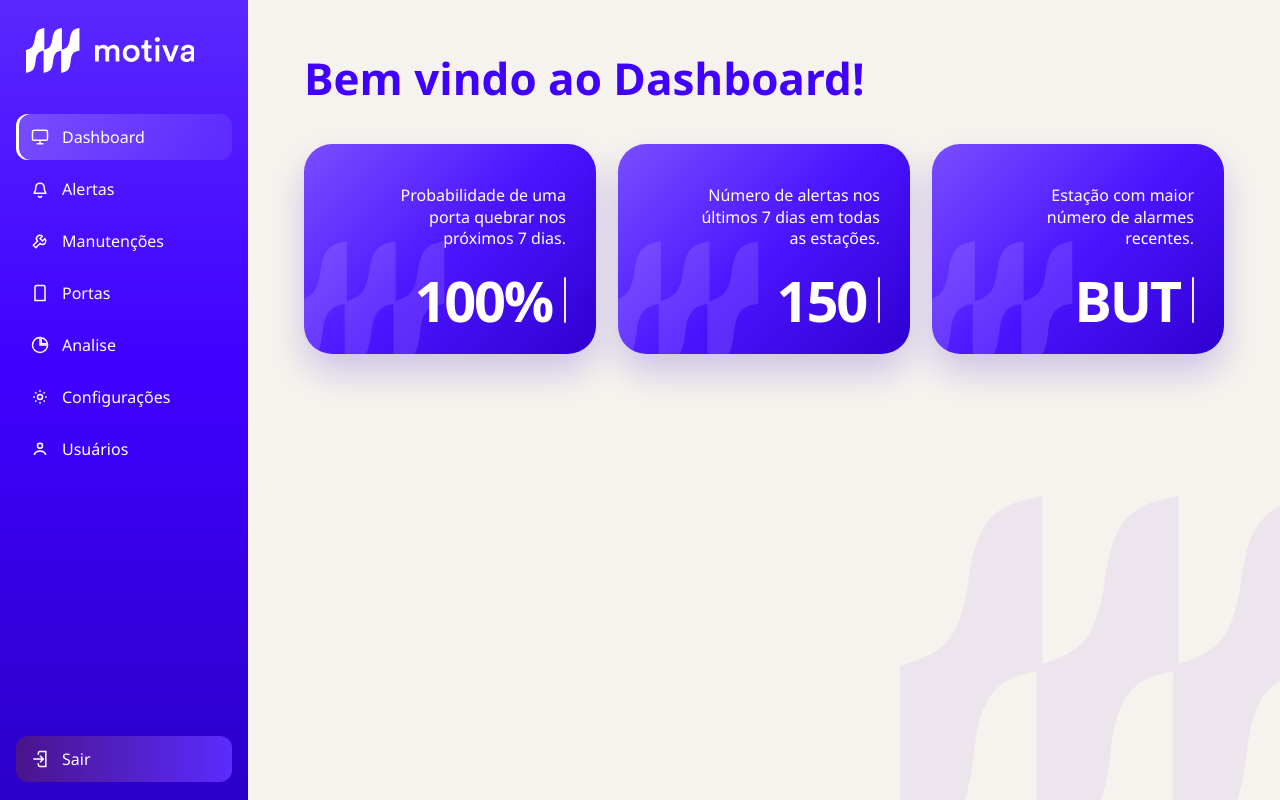
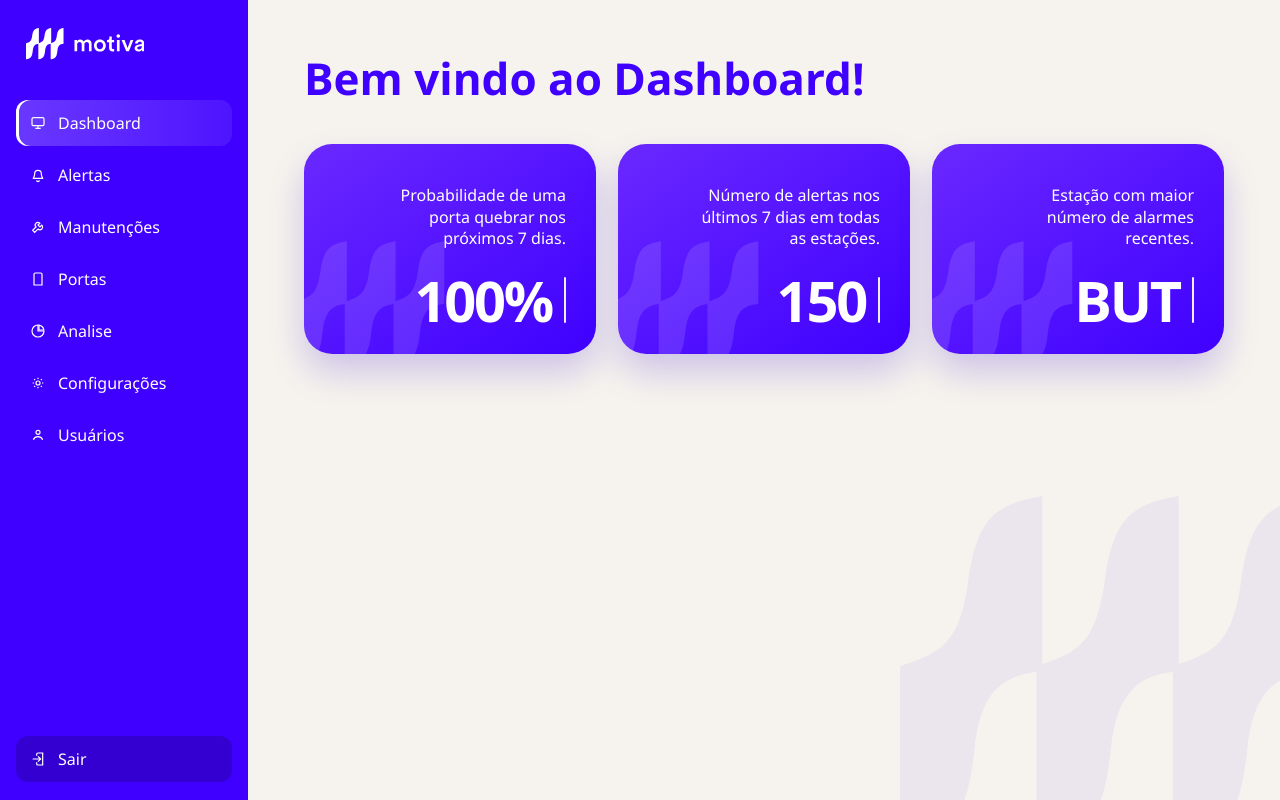
Before and after one commit to joaocardosodias/Lumem, a React (Vite) app in the folder src/frontend/: page / in a window 1280 px wide. Built offline with nearby package versions, Linux system fonts and the light colour scheme.

Commit message:
fix: corrige gradiente dos botões

```diff
--- a/src/frontend/src/components/BarraNav.css
+++ b/src/frontend/src/components/BarraNav.css
@@ -4,13 +4,13 @@
   width: var(--nav-width);
   min-height: 100vh;
   padding: 28px 16px 18px;
-  background: var(--grad-nav);
+  background: var(--brand);
   color: var(--white);
 }
 
 .barra-nav__logo {
   display: block;
-  width: 168px;
+  width: 118px;
   height: auto;
   margin: 0 10px 40px;
 }
@@ -43,8 +43,8 @@
 }
 
 .barra-nav button svg {
-  width: 20px;
-  height: 20px;
+  width: 16px;
+  height: 16px;
   flex-shrink: 0;
 }
 
@@ -55,5 +55,5 @@
 
 .barra-nav__sair {
   margin-top: auto;
-  background: var(--grad-sair) !important;
+  background: rgba(0, 0, 0, 0.18) !important;
 }
--- a/src/frontend/src/components/Button.css
+++ b/src/frontend/src/components/Button.css
@@ -6,8 +6,7 @@
   padding: 10px 24px;
   border: 0;
   border-radius: 999px;
-  background: var(--grad-button);
+  background: var(--brand);
   color: var(--white);
   font-weight: 700;
-  box-shadow: 0 10px 20px rgba(47, 0, 200, 0.18);
 }
--- a/src/frontend/src/index.css
+++ b/src/frontend/src/index.css
@@ -1,18 +1,12 @@
 :root {
-  --brand: #4000ff;
-  --brand-dark: #2a00c4;
-  --brand-mid: #5b2bff;
-  --brand-soft: #8a63ff;
+  --brand: #3f00ff;
+  --brand-soft: rgba(63, 0, 255, 0.05);
   --paper: #f6f3ee;
   --white: #ffffff;
-  --text: #2a14b8;
+  --text: #3f00ff;
   --nav-width: 248px;
   --font: 'Segoe UI', 'Helvetica Neue', Arial, sans-serif;
-  --grad-brand: linear-gradient(135deg, #7a4dff 0%, #4b14ff 52%, #2f00d0 100%);
-  --grad-button: linear-gradient(90deg, #3a00e0 0%, #5d2bff 55%, #7a4dff 100%);
-  --grad-sair: linear-gradient(90deg, #4a148c 0%, #5b2bff 100%);
-  --grad-nav: linear-gradient(180deg, #5a28ff 0%, #4000ff 46%, #2b00c8 100%);
-  --grad-surface: linear-gradient(180deg, #f4efff 0%, #ffffff 78%);
+  --grad-brand: linear-gradient(145deg, #6a28ff 0%, #3f00ff 100%);
 }
 
 *,
--- a/src/frontend/src/pages/Alertas.css
+++ b/src/frontend/src/pages/Alertas.css
@@ -3,7 +3,7 @@
   flex-direction: column;
   padding: 8px 22px 10px;
   border-radius: 24px;
-  background: var(--grad-surface);
+  background: var(--brand-soft);
   box-shadow: 0 12px 28px rgba(47, 0, 180, 0.08);
 }
 
--- a/src/frontend/src/pages/Manutencoes.css
+++ b/src/frontend/src/pages/Manutencoes.css
@@ -10,7 +10,7 @@
   gap: 12px;
   padding: 22px 24px 16px;
   border-radius: 20px;
-  background: var(--grad-surface);
+  background: var(--brand-soft);
   box-shadow: 0 10px 24px rgba(47, 0, 180, 0.08);
 }
 
--- a/src/frontend/src/pages/Manutencoes.jsx
+++ b/src/frontend/src/pages/Manutencoes.jsx
@@ -7,7 +7,7 @@ function Manutencoes() {
     <section>
       <div className="page-head">
         <h1>Manutenções</h1>
-        <Button>Cadastrar Alarmes +</Button>
+        <Button>Cadastrar Manutenções +</Button>
       </div>
 
       <div className="manutencoes__list">
--- a/src/frontend/src/pages/Portas.css
+++ b/src/frontend/src/pages/Portas.css
@@ -12,7 +12,7 @@
 .card-metrica {
   padding: 22px 26px;
   border-radius: 20px;
-  background: var(--grad-surface);
+  background: var(--brand-soft);
   box-shadow: 0 10px 24px rgba(47, 0, 180, 0.08);
   border-left: 6px solid var(--brand);
 }
--- a/src/frontend/src/pages/Usuarios.css
+++ b/src/frontend/src/pages/Usuarios.css
@@ -10,8 +10,8 @@
   gap: 18px;
   padding: 16px 20px;
   border-radius: 20px;
-  background: linear-gradient(90deg, #ece8f0 0%, #f7f4f8 100%);
-  box-shadow: 0 8px 20px rgba(47, 0, 180, 0.08);
+  background: var(--brand-soft);
+  box-shadow: 0 8px 20px rgba(63, 0, 255, 0.06);
   border-left: 7px solid var(--brand);
 }
 
@@ -19,7 +19,7 @@
   width: 56px;
   height: 56px;
   border-radius: 50%;
-  background: var(--grad-button);
+  background: var(--brand);
 }
 
 .card-usuario strong {
```
